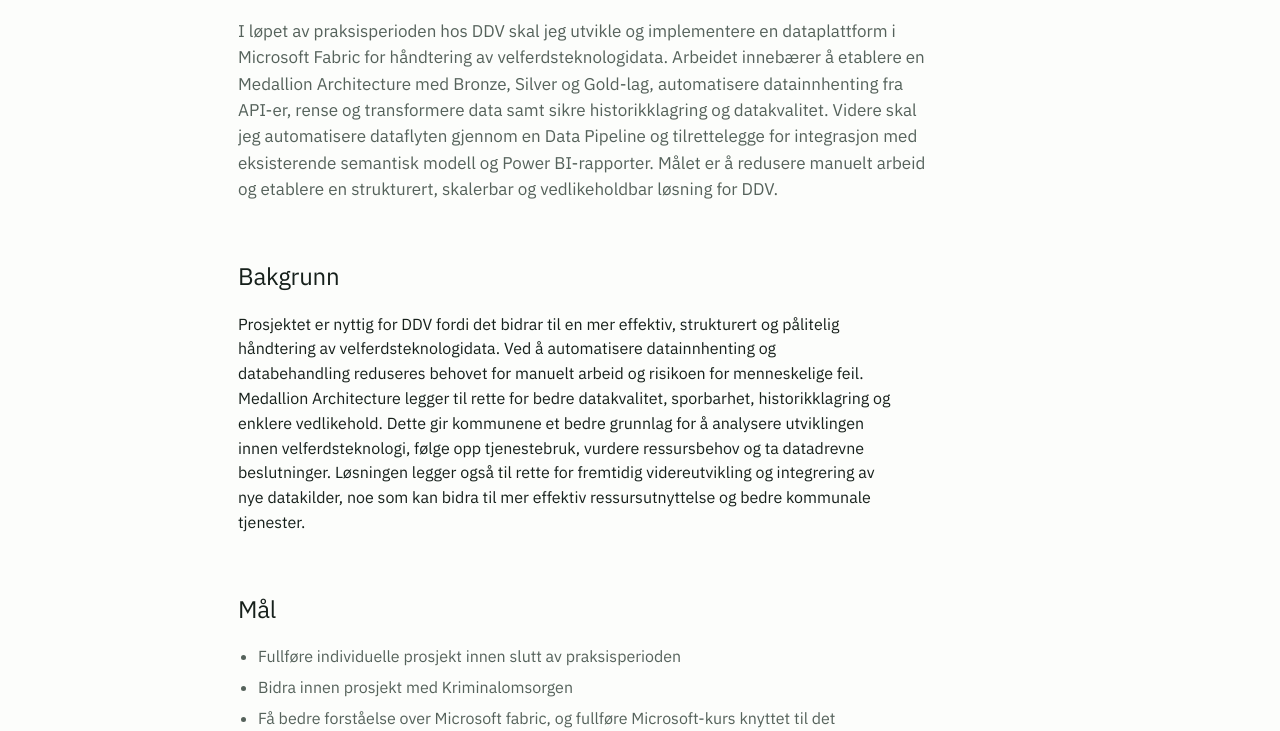
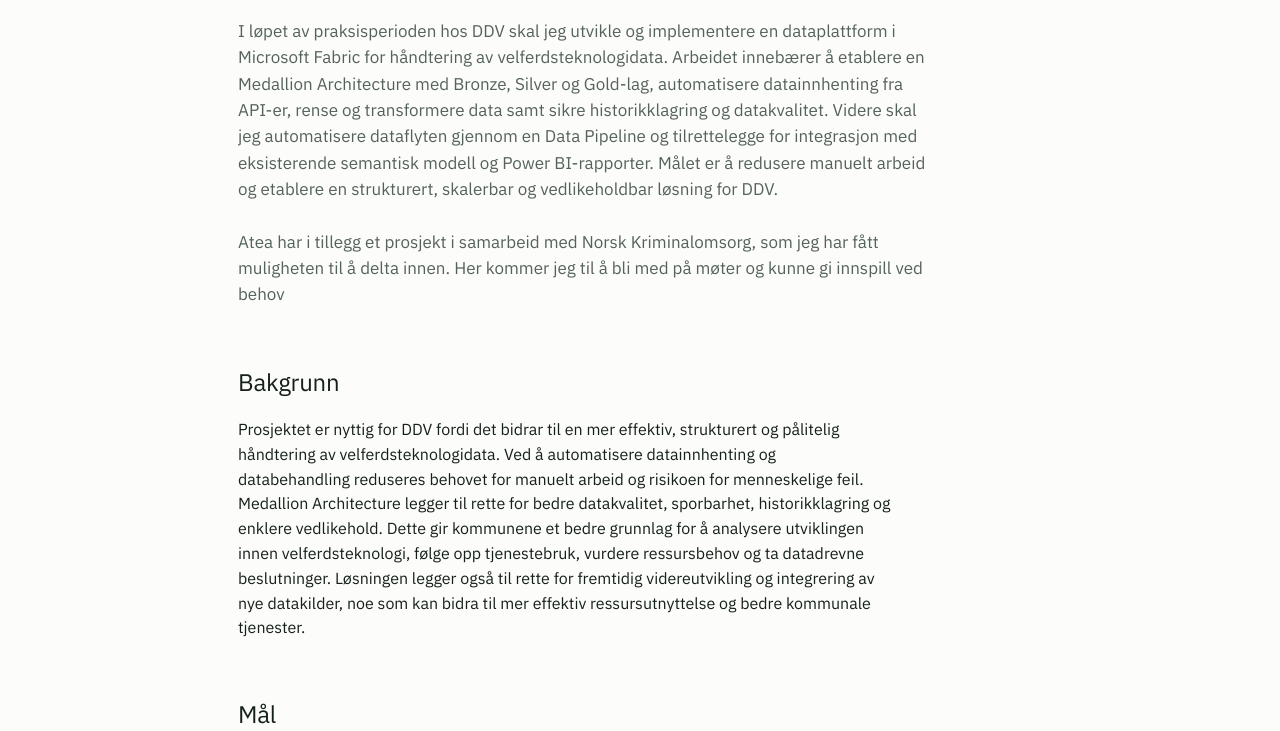
Before and after one commit to erzamalici/nettside_praksis, a plain HTML site: page docs/oppgavebeskrivelse.html in a window 1280 px wide. Shown: the part 221-952 px from the top of the page. Drawn offline with Linux system fonts and the light colour scheme.

Commit message:
forbedring av oppgavebeskrivelse

```diff
--- a/docs/oppgavebeskrivelse.html
+++ b/docs/oppgavebeskrivelse.html
@@ -41,6 +41,10 @@
     gjennom en Data Pipeline og tilrettelegge for integrasjon med eksisterende semantisk
     modell og Power BI-rapporter. Målet er å redusere manuelt arbeid og etablere en strukturert,
     skalerbar og vedlikeholdbar løsning for DDV.
+<br>
+<br>
+    Atea har i tillegg et prosjekt i samarbeid med Norsk Kriminalomsorg, som jeg har fått muligheten
+    til å delta innen. Her kommer jeg til å bli med på møter og kunne gi innspill ved behov
 
 </p>
 
@@ -60,9 +64,9 @@
 
   <h2 class="section-title">Mål</h2>
   <ul class="checklist">
-    <li>Fullføre individuelle prosjekt innen slutt av praksisperioden</li>
-    <li>Bidra innen prosjekt med Kriminalomsorgen</li>
-    <li>Få bedre forståelse over Microsoft fabric, og fullføre Microsoft-kurs knyttet til det</li>
+    <li>Få bedre forståelse av Medallion Architecture</li>
+    <li>Delta på møter innen Kriminalomsorg prosjekt</li>
+    <li>Få bedre forståelse over Microsoft fabric</li>
   </ul>
 
 
```
